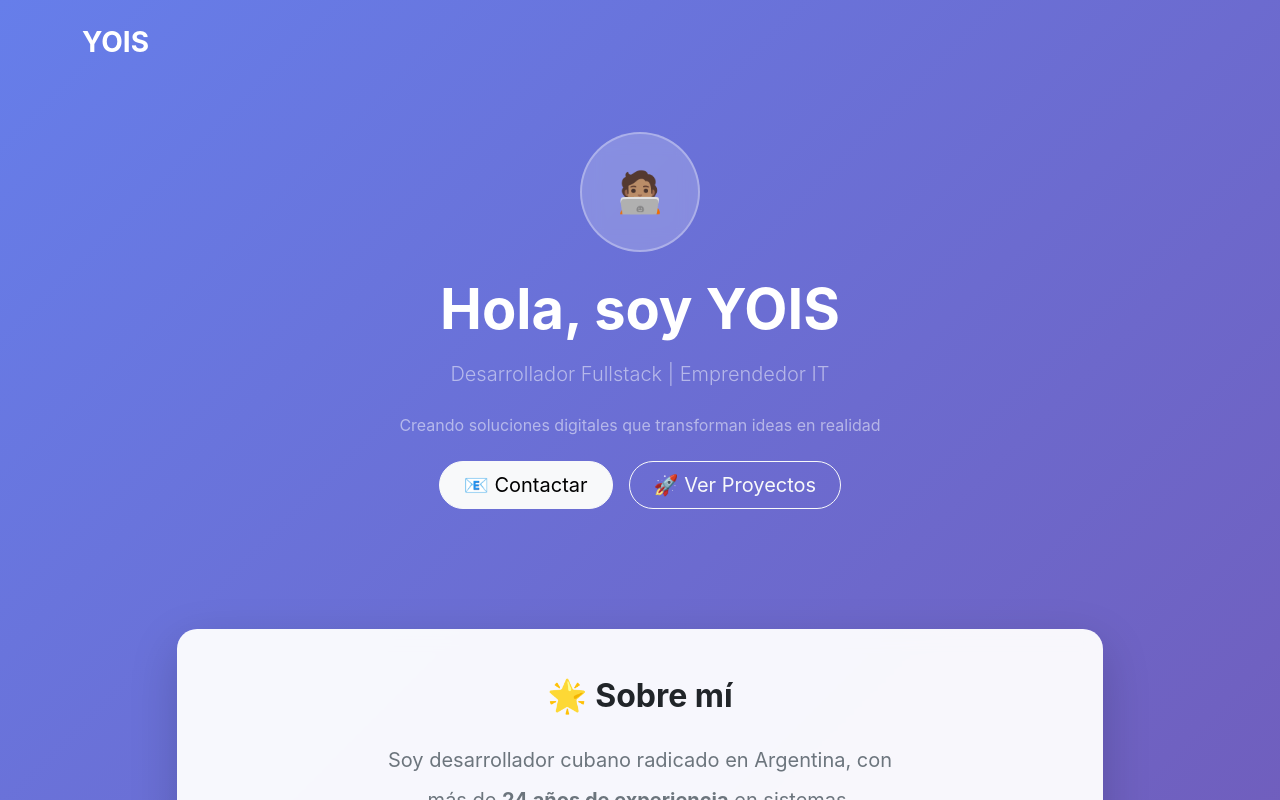
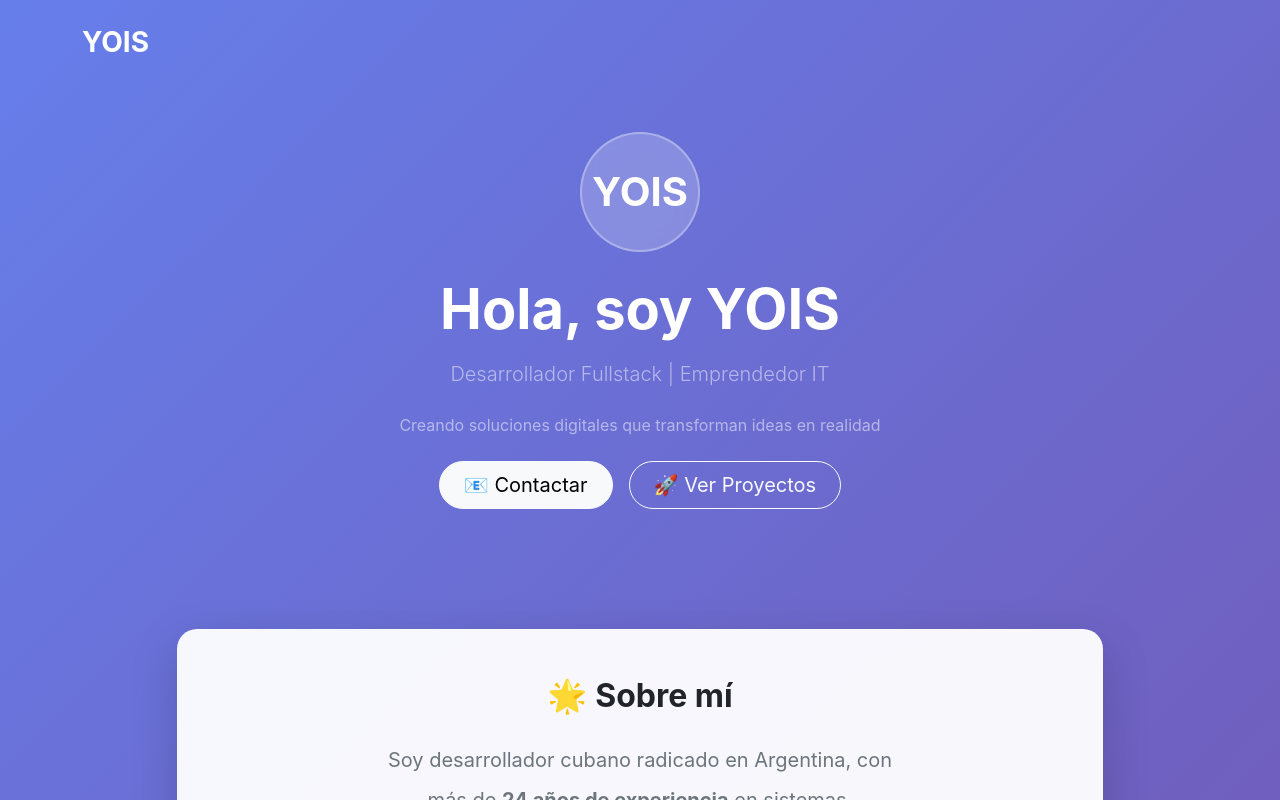
Before and after one commit to yoisar/yoisar, a React (Create React App) app in the folder frontend/: page / in a window 1280 px wide. Shown: the top 800 px of the page. Built offline with nearby package versions, Linux system fonts and the light colour scheme.

Commit message:
style: Reemplazar emoji por texto 'YOIS' en círculo de la página home
- Cambiar emoji 🧑🏽‍💻 por texto 'YOIS' en negrita
- Mantener diseño circular con mismo estilo
- Mejora visual más profesional y minimalista

```diff
--- a/frontend/src/App.js
+++ b/frontend/src/App.js
@@ -32,7 +32,7 @@ export default function PresentacionYassel() {
                                          backdropFilter: 'blur(10px)',
                                          border: '2px solid rgba(255,255,255,0.3)'
                                      }}>
-                                    <span className="fs-1 text-white">🧑🏽‍💻</span>
+                                    <span className="fs-1 text-white fw-bold">YOIS</span>
                                 </div>
                                 <h1 className="display-4 fw-bold text-white mb-3">
                                     Hola, soy YOIS
```
